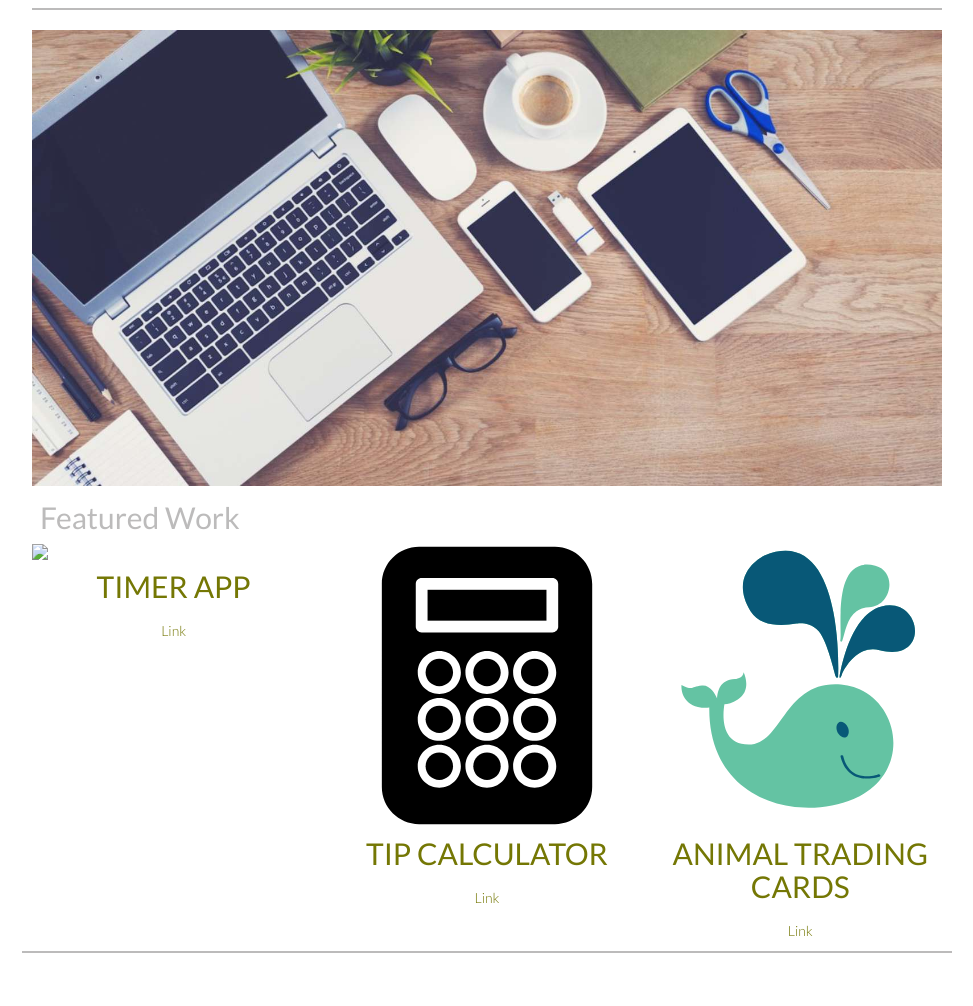
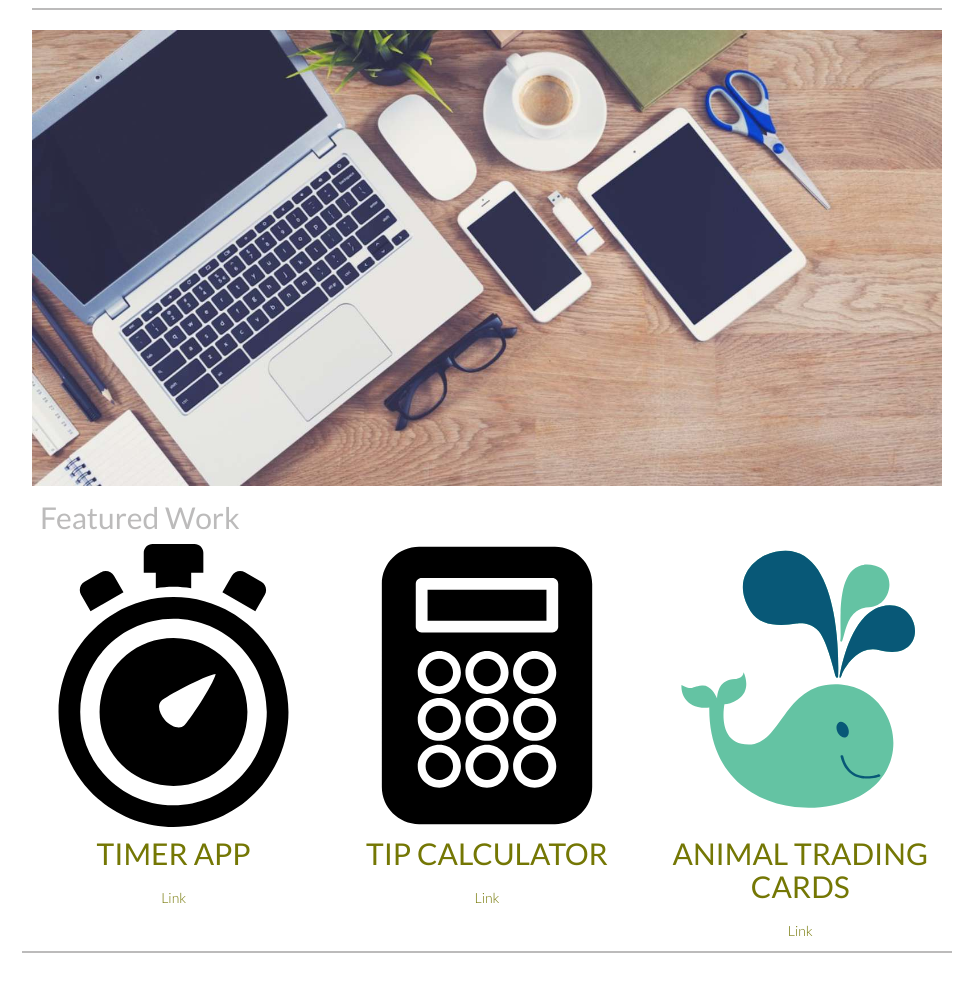
Before and after one commit to asifChoudhury/portfolio, a website: page index.html in a window 1280 px wide. Shown: the part 151-1157 px from the top of the page, without its empty margins (153-1126 px from the left). Drawn offline with Linux system fonts and the light colour scheme; files whose address does not match are found by name; a web font is replaced by a local one.

Commit message:
file path for project images updated

```diff
--- a/index.html
+++ b/index.html
@@ -50,7 +50,7 @@
                     <section class="row text-center projects-section">
                         <div class="col-md-4 project1">
                             <picture>
-                                <img class="img-responsive center-block" src="images_src_copy/svg/timer-logo.svg" data-toggle="modal" data-target="#first-project">
+                                <img class="img-responsive center-block" src="images/timer-logo.min.svg" data-toggle="modal" data-target="#first-project">
                                 </picture>
                                 <h2 class="project-title text-uppercase">Timer App</h2>
                                 <a class="project-link" href="https://github.com/bdl365/TimerApp.git">Link</a>
@@ -58,7 +58,7 @@
 
                         <div class="col-md-4 project2">
                             <picture>
-                                <img class="img-responsive center-block" src="images_src_copy/svg/tipCalculator-logo.svg" data-toggle="modal" data-target="#second-project">
+                                <img class="img-responsive center-block" src="images/tipCalculator-logo.min.svg" data-toggle="modal" data-target="#second-project">
                             </picture>
                             <h2 class="project-title text-uppercase">Tip Calculator</h2>
                             <a class="project-link" href="https://github.com/bdl365/Tip-Calculator.git">Link</a>
@@ -66,7 +66,7 @@
 
                         <div class="col-md-4 project3">
                             <picture>
-                                <img class="img-responsive center-block" src="images_src_copy/svg/animalTradingCards-logo.svg" data-toggle="modal" data-target="#third-project">
+                                <img class="img-responsive center-block" src="images/animalTradingCards-logo.min.svg" data-toggle="modal" data-target="#third-project">
                             </picture>
                             <h2 class="project-title text-uppercase">Animal Trading Cards</h2>
                             <a class="project-link" href="https://github.com/bdl365/AnimalTradingCards.git">Link</a>
@@ -107,7 +107,7 @@
                         </div>
 
                         <div class="modal-body text-center">
-                            <img class="img-responsive center-block" src="images_src_copy/svg/timer-logo.min.svg" data-toggle="modal" data-target="#first-project">
+                            <img class="img-responsive center-block" src="images/timer-logo.min.svg" data-toggle="modal" data-target="#first-project">
                             <p>This app allows you to time yourself. A very useful app that you can use for all the activities you see fit."</p>
                         </div>
 
@@ -126,7 +126,7 @@
                         </div>
 
                         <div class="modal-body text-center">
-                            <img class="img-responsive center-block" src="images_src_copy/svg/tipCalculator-logo.min.svg" data-toggle="modal" data-target="#second-project">
+                            <img class="img-responsive center-block" src="images/tipCalculator-logo.min.svg" data-toggle="modal" data-target="#second-project">
                             <p>The quickest, prettiest and most handy tip calculator ever! Calculate tip and split the bill among friends in just 5 seconds!</p>
                         </div>
 
@@ -145,7 +145,7 @@
                         </div>
 
                         <div class="modal-body text-center">
-                            <img class="img-responsive center-block" src="images_src_copy/svg/animalTradingCards-logo.min.svg" data-toggle="modal" data-target="#third-project">
+                            <img class="img-responsive center-block" src="images/animalTradingCards-logo.min.svg" data-toggle="modal" data-target="#third-project">
                             <p>A project demo for Udacity Nano Degree.</p>
                         </div>
 
```
